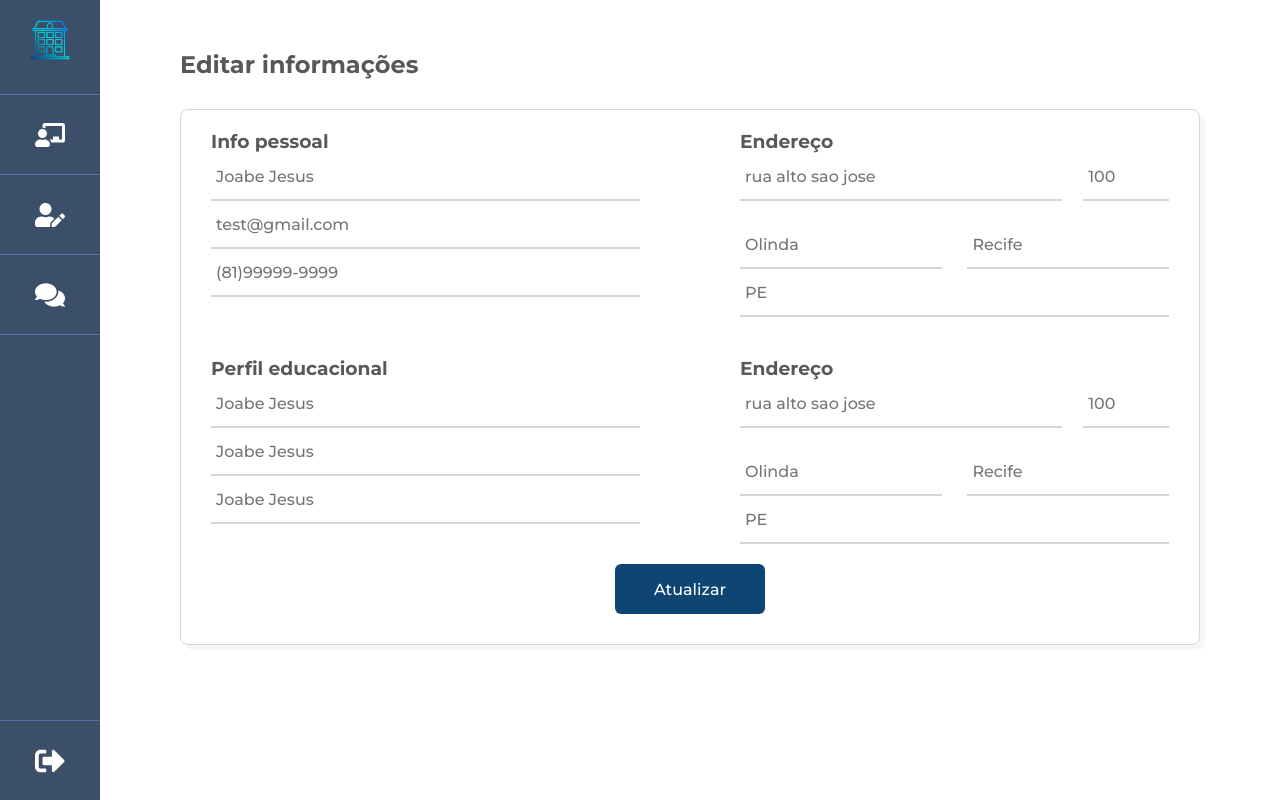
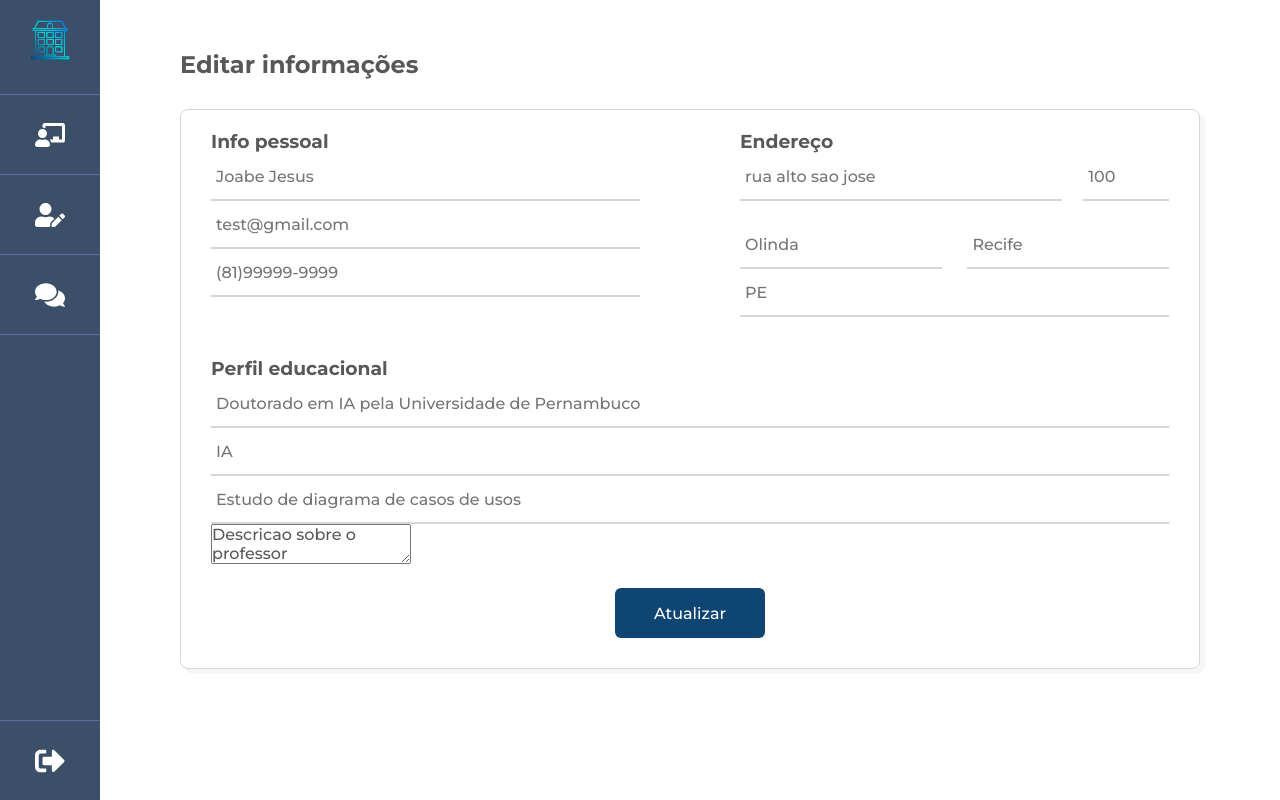
Before and after one commit to HookCycle/BITcc, a React (Create React App) app in the folder dev/frontend/: page /dashboard/useredit in a window 1280 px wide. Built offline with nearby package versions, Linux system fonts and the light colour scheme.

Commit message:
main | adjuste dashboard

```diff
--- a/dev/frontend/src/pages/Dashboard/EditUser/index.tsx
+++ b/dev/frontend/src/pages/Dashboard/EditUser/index.tsx
@@ -10,6 +10,14 @@ export default function EditUser() {
   const [district, setDistrict] = useState("Olinda");
   const [city, setCity] = useState("Recife");
   const [state, setState] = useState("PE");
+
+  const [formacao, setFormacao] = useState(
+    "Doutorado em IA pela Universidade de Pernambuco"
+  );
+  const [especialidade, setEspecialidade] = useState("IA");
+  const [tccMentodados, setTccMentodados] = useState(
+    "Estudo de diagrama de casos de usos"
+  );
 
   return (
     <div className="edit-container">
@@ -92,80 +100,37 @@ export default function EditUser() {
               />
             </div>
           </div>
-          <div id="edit">
-            <div className="left">
+
+          <div id="edit-personal">
+            <div>
               <h3>Perfil educacional</h3>
               <input
                 type="text"
-                name="nome"
-                placeholder={nome}
+                name="formacao"
+                placeholder={formacao}
                 onChange={(e) => {
-                  setNome(e.target.value);
+                  setFormacao(e.target.value);
                 }}
               />
               <input
                 type="text"
-                name="nome"
-                placeholder={nome}
+                name="especialidade"
+                placeholder={especialidade}
                 onChange={(e) => {
-                  setNome(e.target.value);
+                  setEspecialidade(e.target.value);
                 }}
               />
               <input
                 type="text"
-                name="nome"
-                placeholder={nome}
+                name="tccMentodados"
+                placeholder={tccMentodados}
                 onChange={(e) => {
-                  setNome(e.target.value);
+                  setTccMentodados(e.target.value);
                 }}
               />
-            </div>
-            <div className="right">
-              <h3>Endereço</h3>
-              <div className="first-row">
-                <input
-                  type="text"
-                  name="street"
-                  placeholder={street}
-                  onChange={(e) => {
-                    setStreet(e.target.value);
-                  }}
-                />
-                <input
-                  type="text"
-                  name="housenumber"
-                  placeholder={String(housenumber)}
-                  onChange={(e) => {
-                    setHousenumber(Number(e.target.value));
-                  }}
-                />
-              </div>
-              <div className="second-row">
-                <input
-                  type="text"
-                  name="district"
-                  placeholder={district}
-                  onChange={(e) => {
-                    setDistrict(e.target.value);
-                  }}
-                />
-                <input
-                  type="text"
-                  name="city"
-                  placeholder={city}
-                  onChange={(e) => {
-                    setCity(e.target.value);
-                  }}
-                />
-              </div>
-              <input
-                type="text"
-                name="State"
-                placeholder={state}
-                onChange={(e) => {
-                  setState(e.target.value);
-                }}
-              />
+              <textarea name="nome" placeholder={nome}>
+                Descricao sobre o professor
+              </textarea>
             </div>
           </div>
 
--- a/dev/frontend/src/pages/Dashboard/EditUser/style.css
+++ b/dev/frontend/src/pages/Dashboard/EditUser/style.css
@@ -19,7 +19,9 @@
   display: flex;
   flex-direction: row;
   justify-content: space-between;
-
+  padding: 2rem 3rem;
+}
+.edit-content #edit-personal {
   padding: 2rem 3rem;
 }
 
@@ -35,6 +37,7 @@
 }
 
 .edit-content form input {
+  width: 100%;
   height: 48px;
   outline: 0;
   border-width: 0 0 2px;
--- a/dev/frontend/src/pages/Dashboard/Home/index.tsx
+++ b/dev/frontend/src/pages/Dashboard/Home/index.tsx
@@ -1,5 +1,10 @@
 import "./style.css";
-import { FaUser, FaCalendarAlt, FaVideo } from "react-icons/fa";
+import {
+  FaUser,
+  FaCalendarAlt,
+  FaVideo,
+  FaClipboardList,
+} from "react-icons/fa";
 
 export default function Home() {
   return (
@@ -26,6 +31,12 @@ export default function Home() {
           <span>Calendario</span>
         </div>
       </div>
+      <div className="home-content">
+        <div className="professional-qtt">
+          <FaClipboardList color="#585858" size={25} />
+          <span>Realizar postagem</span>
+        </div>
+      </div>
     </div>
   );
 }
```
